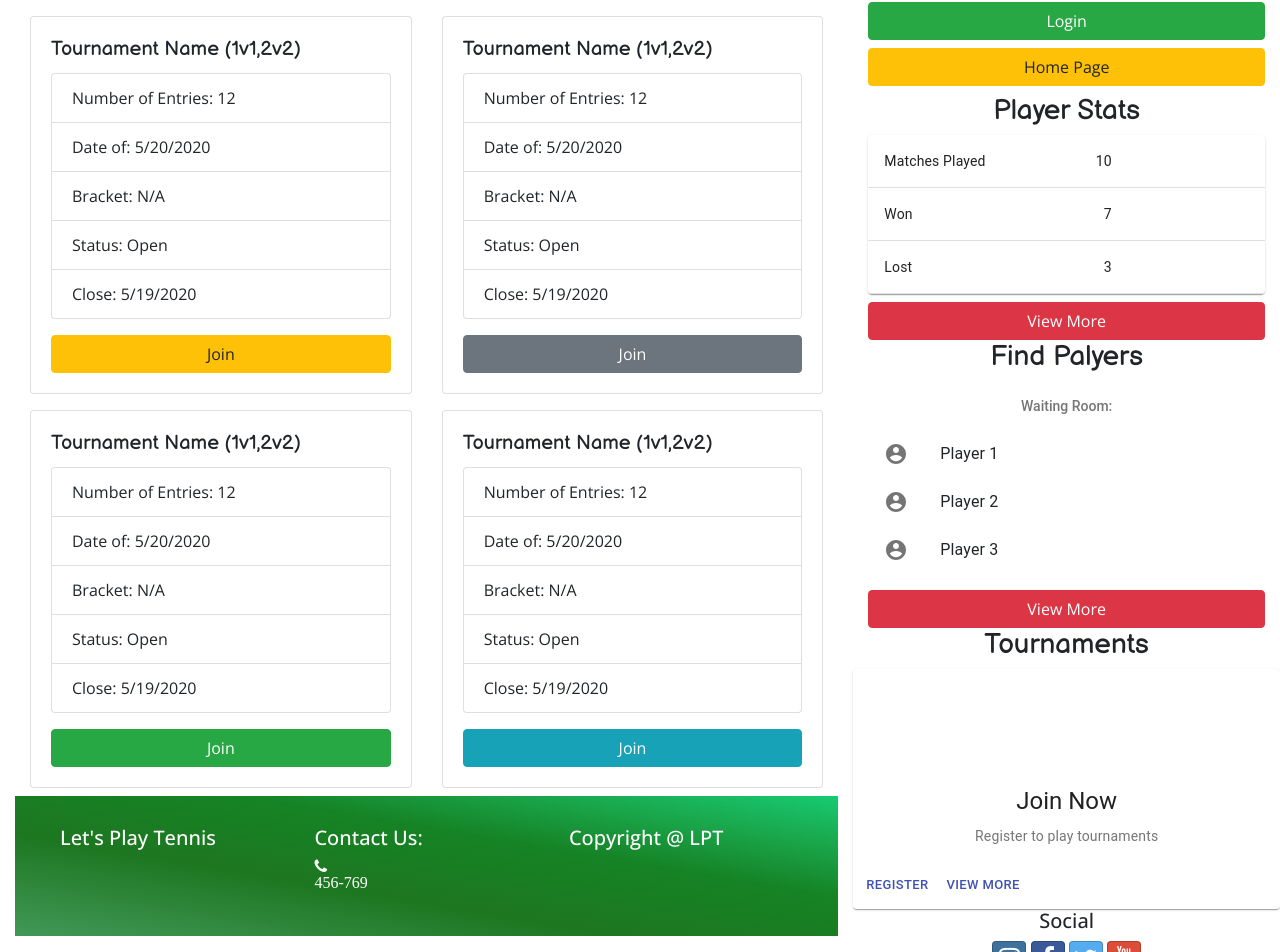
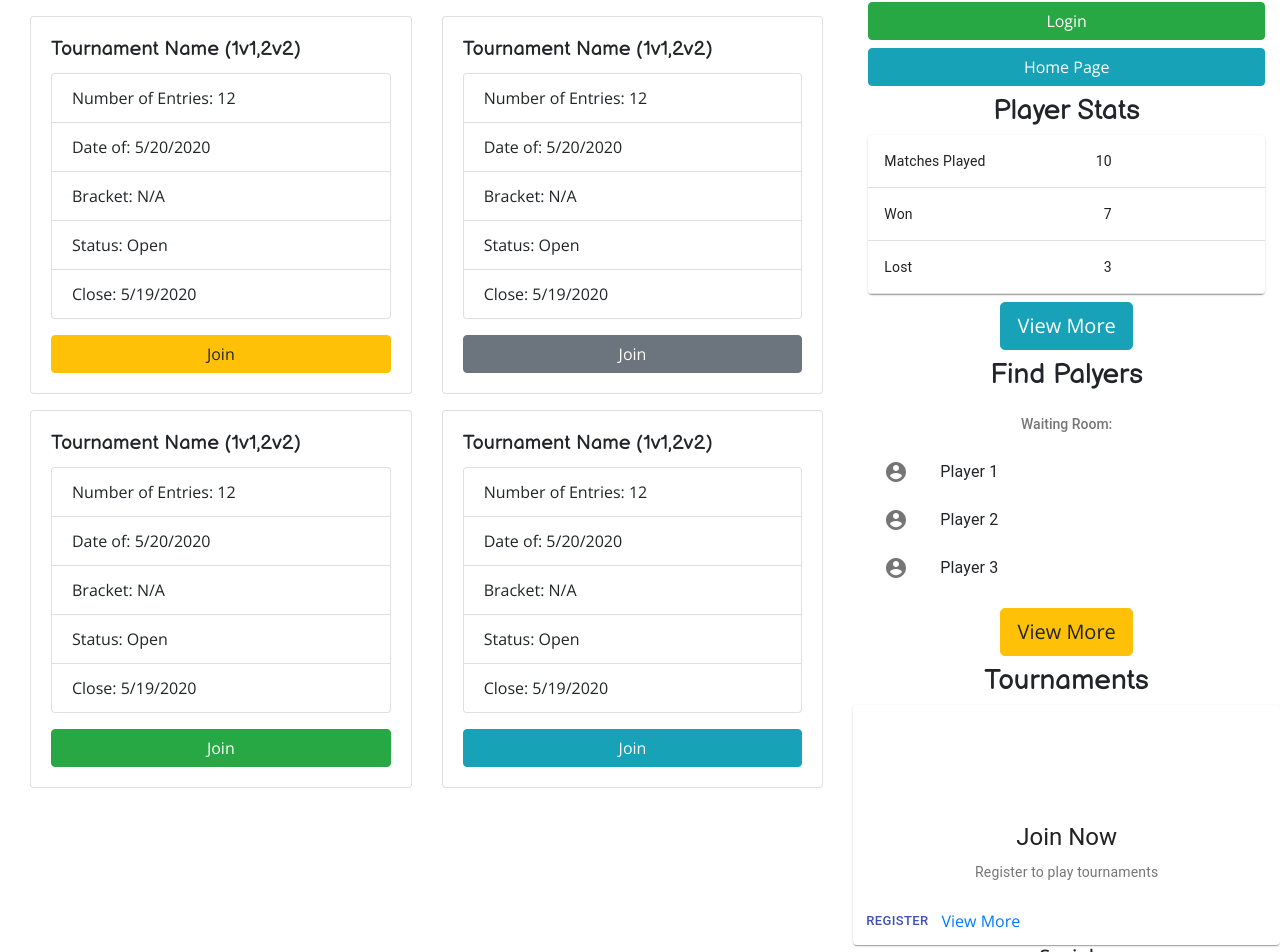
Before and after one commit to tvang8394/react-project, a React (Create React App) app: page / in a window 1280 px wide. Shown: the part 94-1046 px from the top of the page. Built offline with nearby package versions, Linux system fonts and the light colour scheme.

Commit message:
Routes Set Up

```diff
--- a/src/App.js
+++ b/src/App.js
@@ -4,28 +4,40 @@ import Home from "./components/Home";
 import "./App.css";
 import Footer from "./components/Footer";
 import SideNav from "./components/SideNav";
-import PlayerStats from "./components/PlayerStats"
+import PlayerStats from "./components/PlayerStats";
 import FindPlayers from "./components/FindPlayers";
 import Tournament from "./Tournament";
+import { BrowserRouter } from "react-router-dom";
+import { Switch, Route, Redirect } from "react-router-dom";
+import FindPlayerForm from "./components/FindPlayerForm";
 
 class App extends Component {
   render() {
     return (
+      <BrowserRouter>
         <div className="container-fluid">
           <div className="row">
             <div className="col-sm-8">
               <Header />
+              <Switch>
+                <Route path='/Home' component={Home} />
+                <Route path='/PlayerStats' component={PlayerStats} />
+                <Route path='/FindPlayers' component={FindPlayers} />
+                <Route path='/Tournament' component={Tournament} />
+
                 {/* <Home /> */}
                 {/* <PlayerStats /> */}
                 {/* <FindPlayers /> */}
                 <Tournament />
                 <Footer />
+              </Switch>
             </div>
             <div className="col-sm-4 text-center">
               <SideNav />
             </div>
           </div>
         </div>
+      </BrowserRouter>
     );
   }
 }
--- a/src/components/MediaCard.js
+++ b/src/components/MediaCard.js
@@ -7,7 +7,7 @@ import CardContent from '@material-ui/core/CardContent';
 import CardMedia from '@material-ui/core/CardMedia';
 import Button from '@material-ui/core/Button';
 import Typography from '@material-ui/core/Typography';
-
+import { Link } from 'react-router-dom';
 const useStyles = makeStyles({
   root: {
     maxWidth: 450,
@@ -42,9 +42,8 @@ export default function MediaCard() {
         <Button size="small" color="primary">
           Register
         </Button>
-        <Button size="small" color="primary">
-          View More
-        </Button>
+        <Link to="/Tournament">View More</Link>
+
       </CardActions>
     </Card>
   );
--- a/src/components/SideNav.js
+++ b/src/components/SideNav.js
@@ -3,6 +3,7 @@ import { Button } from "reactstrap";
 import SimpleTable from "./SimpleTable";
 import NestedList from "./NestedList";
 import MediaCard from "./MediaCard";
+import {  Link } from 'react-router-dom';
 
 class SideNav extends Component {
   render() {
@@ -11,9 +12,11 @@ class SideNav extends Component {
       <div className="row">
           <div className="col">
             <h3 className="text-center">Home</h3>
+
             <Button className="mt-2 w-100 btn btn-danger"> Register</Button>
             <Button className="mt-2 w-100 btn btn-success"> Login</Button>
-            <Button className="my-2 w-100 btn btn-warning"> Home Page</Button>
+            <Link to="/Home" className="btn btn-info my-2 w-100">Home Page</Link>
+
 
           </div>
         </div>
@@ -23,7 +26,8 @@ class SideNav extends Component {
             <div className="table-data">
               <SimpleTable />
             </div>
-            <Button className="mt-2 w-100 btn btn-danger"> View More</Button>
+            <Link to="/PlayerStats" className="btn btn-lg btn-info my-2">View More</Link>
+
           </div>
         </div>
         <div className="row">
@@ -32,7 +36,7 @@ class SideNav extends Component {
             <div className="player-list">
               <NestedList />
             </div>
-            <Button className="mt-2 w-100 btn btn-danger"> View More</Button>
+            <Link to="/FindPlayers" className="btn btn-lg btn-warning my-2">View More</Link>
           </div>
         </div>
         <div className="row">
```
Lines whose indentation alone changed are shown as unchanged.
